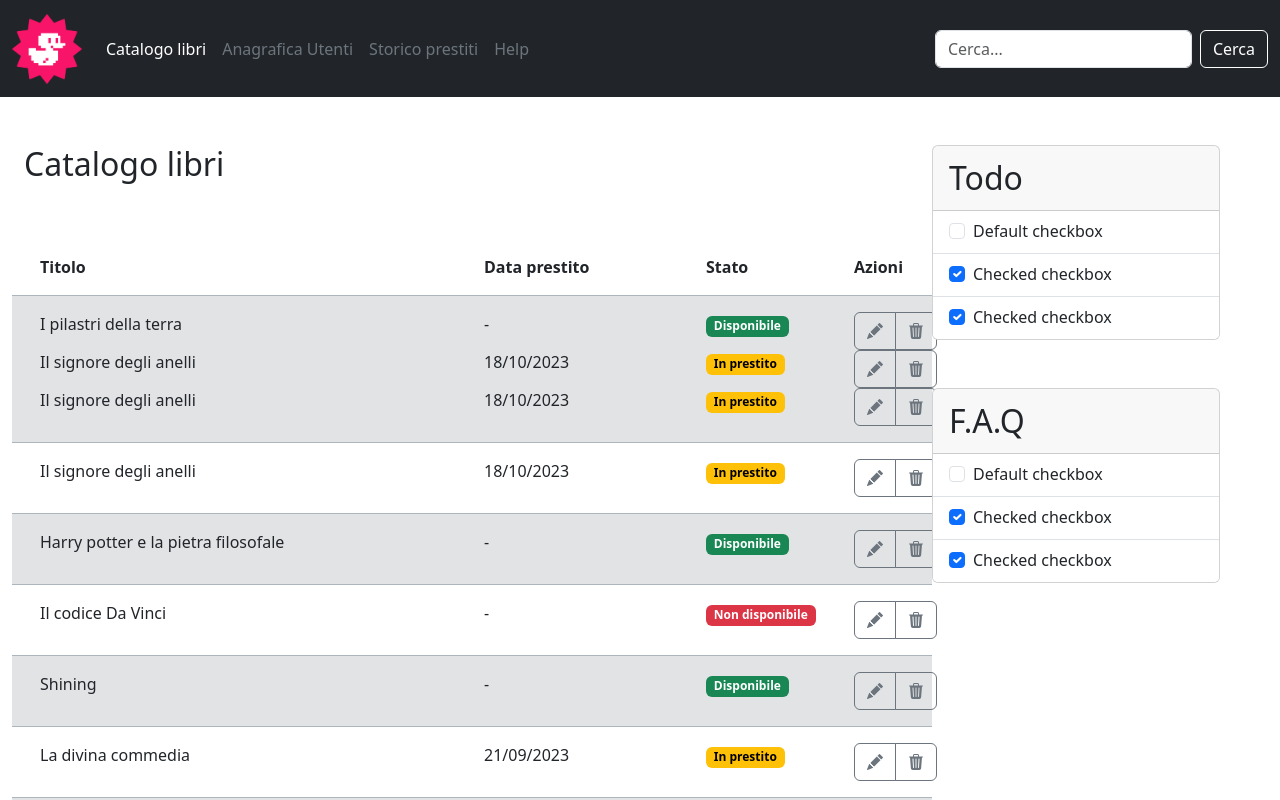
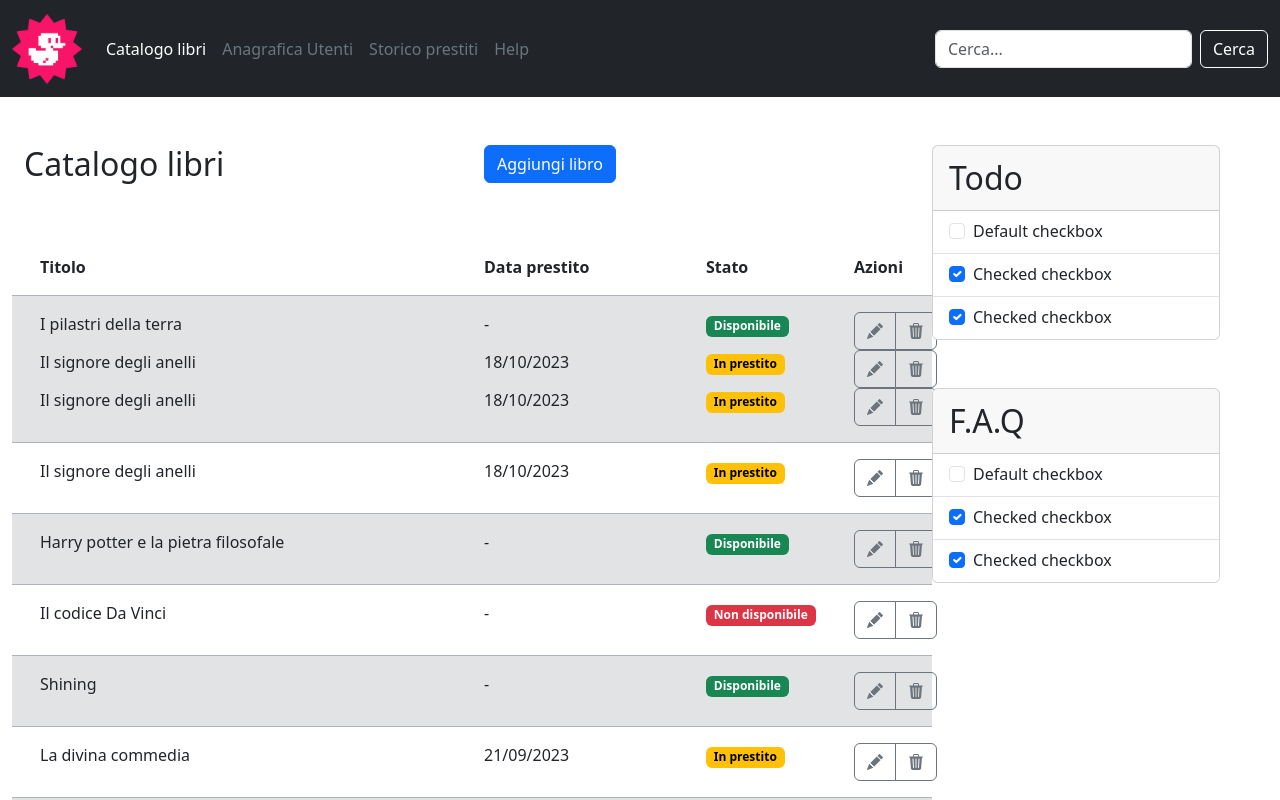
Before and after one commit to AlessandroAmore02/html-css-bootstrap-dashboard, a plain HTML site: page index.html in a window 1280 px wide. Shown: the top 800 px of the page. Drawn offline with nearby package versions, Linux system fonts and the light colour scheme.

Commit message:
ADD: comments

```diff
--- a/index.html
+++ b/index.html
@@ -22,6 +22,8 @@
         <nav class="navbar navbar-expand-lg bg-dark mb-5">
             <div class="container-fluid">
                 <a class="navbar-brand" href="#">
+
+                    <!-- Ridimenzionamento img -->
                     <img src="img/duck.png" alt="" width="70" height="70" class="d-inline-block align-text-top">
 
                 </a>
@@ -64,7 +66,14 @@
             <div class="row mb-5">
 
                 <!-- Titolo -->
-                <h1 class="fs-2 text fw-normal">Catalogo libri</h1>
+                <div class="col-6">
+                    <h1 class="fs-2 text fw-normal">Catalogo libri</h1>
+
+                </div>
+                <div class="col-6 align-items-end">
+                    <button type="button" class="btn btn-primary">Aggiungi libro</button>
+
+                </div>
             </div>
 
             <!-- Header lista -->
```
